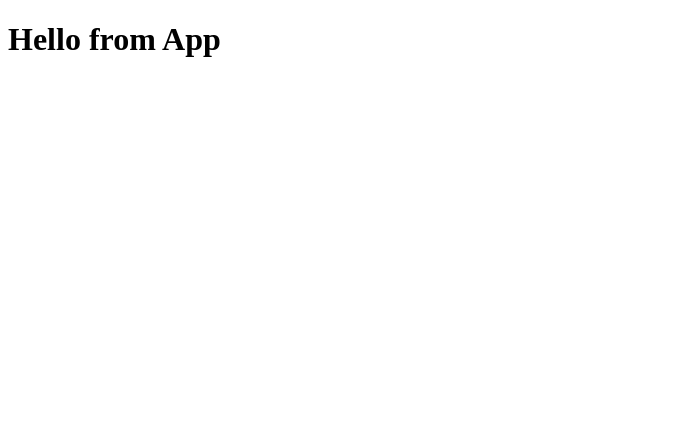
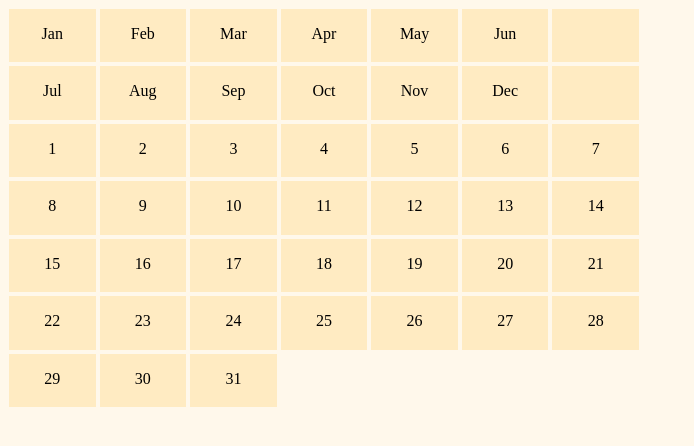
Before and after one commit to shanenak/tetris-calendar, a React (Create React App) app: page / in a window 1280 px wide. Shown: the top 446 px of the page, without its empty margins (0-694 px from the left). Built offline with nearby package versions, Linux system fonts and the light colour scheme.

Commit message:
create calendar grid

```diff
--- a/src/App.js
+++ b/src/App.js
@@ -1,6 +1,10 @@
+import Calendar from "./components/Calendar";
+
 function App() {
   return (
-    <h1>Hello from App</h1>
+    <>
+      <Calendar/>
+    </>
   );
 }
 
--- /dev/null
+++ b/src/components/Calendar.css
@@ -0,0 +1,52 @@
+.square {
+    border-width: 1px;
+    border-style: solid;
+    border-color: var(--border-color);
+}
+
+.grid-container {
+    width: 50%;
+    height: 50%;
+}
+
+.grid-squares {
+    display: grid;
+    grid-template-columns: 1fr 1fr 1fr 1fr 1fr 1fr 1fr;
+    grid-template-rows: 1fr 1fr 1fr 1fr 1fr 1fr 1fr;
+    column-gap: 2px;
+    row-gap: 2px;
+    height: 100%;
+    text-align: center;
+}
+
+.color-0 {
+    background-color: var(--color-0);
+}
+
+.color-1 {
+    background-color: var(--color-1);
+}
+
+.color-2 {
+    background-color: var(--color-2);
+}
+
+.color-3 {
+    background-color: var(--color-3);
+}
+
+.color-4 {
+    background-color: var(--color-4);
+}
+
+.color-5 {
+    background-color: var(--color-5);
+}
+
+.color-6 {
+    background-color: var(--color-6);
+}
+
+.color-7 {
+    background-color: var(--color-7);
+}
--- /dev/null
+++ b/src/components/Calendar.jsx
@@ -0,0 +1,14 @@
+import CalendarSquare from "./CalendarSquare";
+
+export default function Calendar () {
+    const monthsList = ['Jan', 'Feb', 'Mar', 'Apr', 'May', 'Jun', '', 'Jul', 'Aug', 'Sep', 'Oct', 'Nov', 'Dec', '']
+    const daysList = [...Array(31).keys()].map(ele => ele + 1)
+
+    return (
+        <div className='grid-container'>
+            <div className='grid-squares'>
+                {monthsList.concat(daysList).map(label=> <CalendarSquare shape='0' label={label}/>)}
+            </div>
+        </div>
+    )
+}
--- /dev/null
+++ b/src/components/CalendarSquare.jsx
@@ -0,0 +1,10 @@
+import React from "react";
+import './Calendar.css'
+
+export default function CalendarSquare(props) {
+    return (
+        <div className={`square color-${props.shape}`}>
+            <p>{props.label}</p>
+        </div>
+    )
+}
--- a/src/index.css
+++ b/src/index.css
@@ -1 +1,26 @@
-/* TODO: Add site-wide styles */
+:root {
+    --main-bg-color: #FFF8EB;
+    --color-0: #FFEBC2;
+    --color-1: #1E1EF0;
+    --color-2: #F15025;
+    --color-3: #B2B2FA;
+    --color-4: #93C48B;
+    --color-5: #79ADDC;
+    --color-6: #FEAB95;
+    --color-7: #55954B;
+    --color-8: #FFC145;
+    --border-color: #FFF8EB;
+
+    --cols: 7;
+    --rows: 7;
+    --square-size: 50px;
+    --border-width: 5px;
+}
+
+body {
+    background-color: var(--main-bg-color);
+}
+
+#root {
+    height: 100vh;
+}
```
